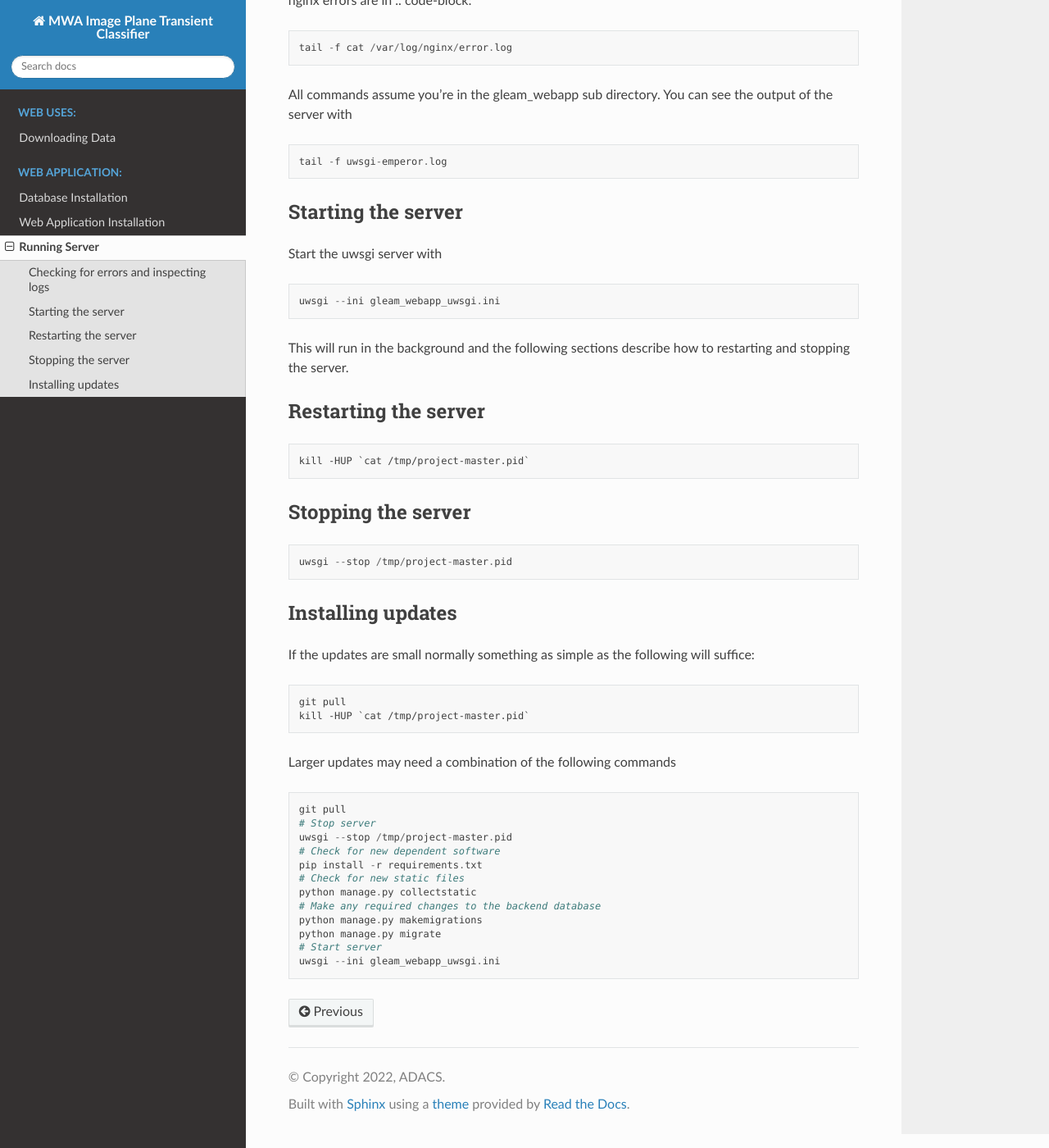
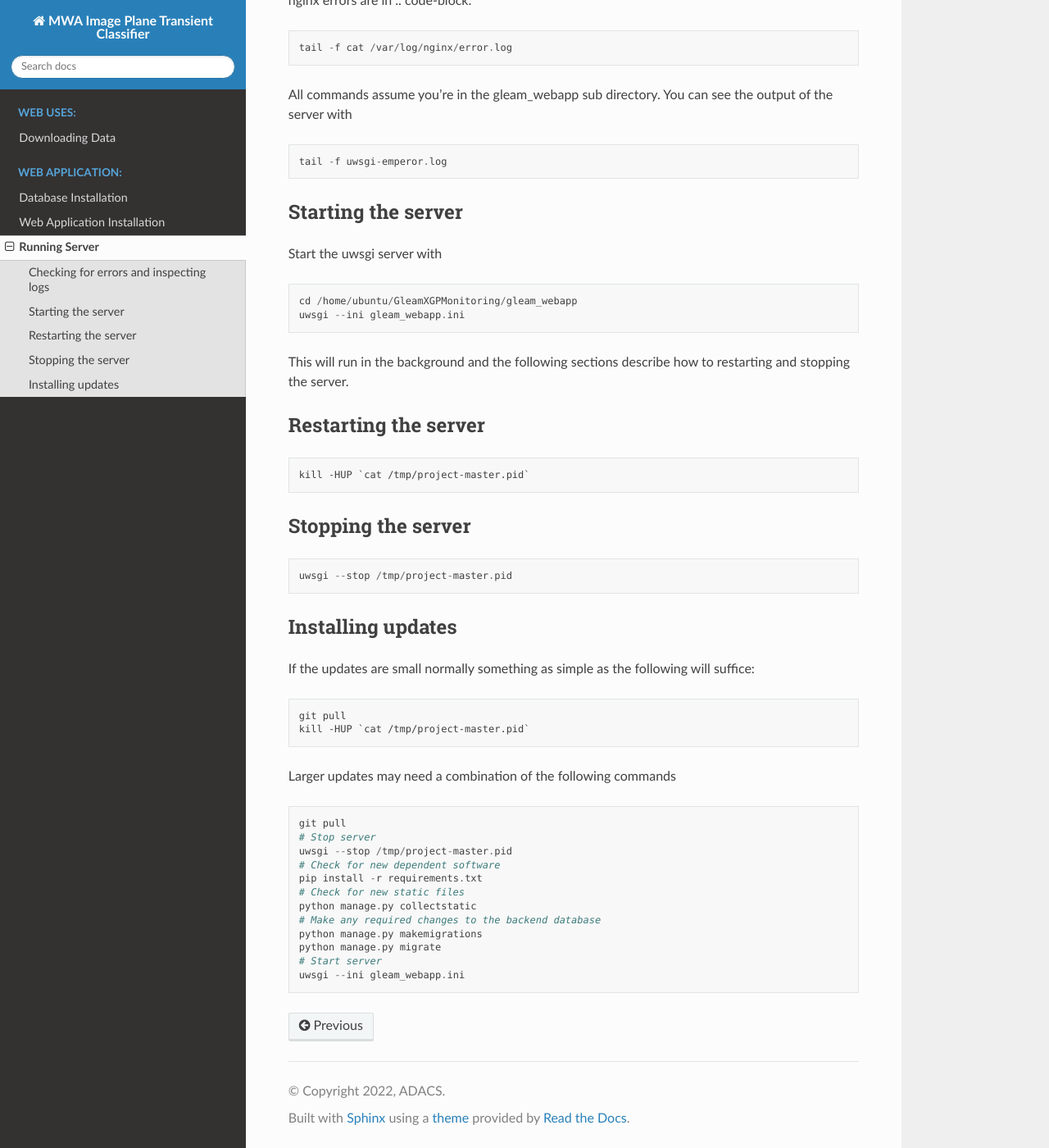
Before and after one commit to robotopia/GleamXGPMonitoring, a Sphinx documentation site: the page built from docs/running_server.rst, in a window 1280 px wide and 1400 px high, scrolled down 227 px. Shown: the whole window at 82% size. Built offline with Sphinx 7.4.7 and the Read the Docs theme 2.0.0, drawn with Linux system fonts in a browser that asks for light colours.

Commit message:
Update running_server.rst
update name of .ini file and add directory in which to run the uwsgi script

```diff
--- a/docs/running_server.rst
+++ b/docs/running_server.rst
@@ -24,7 +24,8 @@ Start the uwsgi server with
 
 .. code-block::
 
-   uwsgi --ini gleam_webapp_uwsgi.ini
+   cd /home/ubuntu/GleamXGPMonitoring/gleam_webapp
+   uwsgi --ini gleam_webapp.ini
 
 This will run in the background and the following sections describe how to restarting and stopping the server.
 
@@ -70,4 +71,4 @@ Larger updates may need a combination of the following commands
    python manage.py makemigrations
    python manage.py migrate
    # Start server
-   uwsgi --ini gleam_webapp_uwsgi.ini
+   uwsgi --ini gleam_webapp.ini
```
